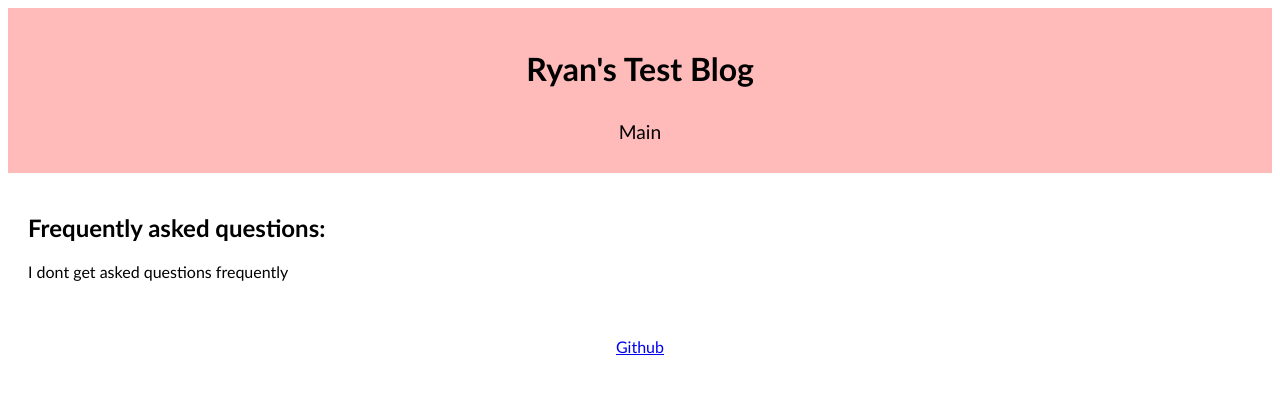
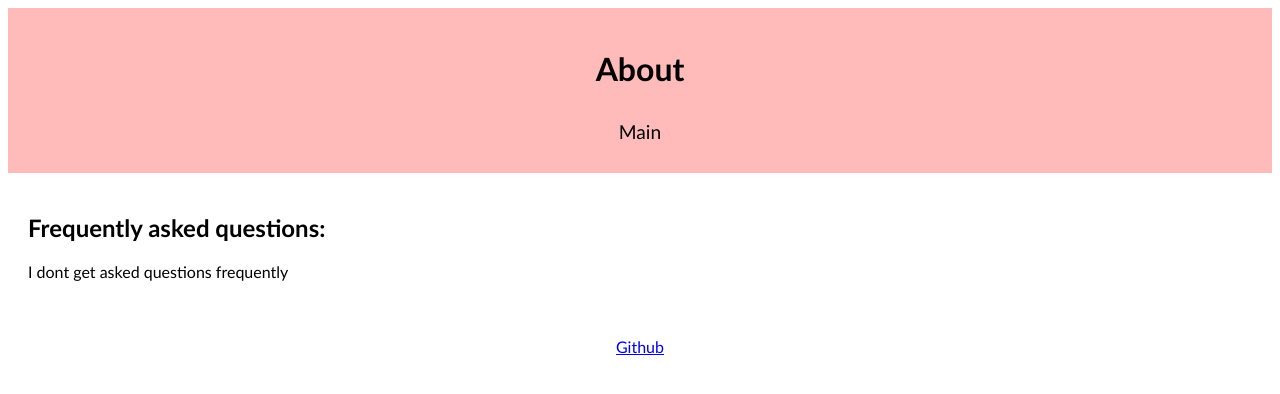
Before and after one commit to Ritrix/first_Website, a plain HTML site: page about.html in a window 1280 px wide. Drawn offline with Linux system fonts and the light colour scheme.

Commit message:
fix home and about

```diff
--- a/about.html
+++ b/about.html
@@ -2,13 +2,13 @@
 <html>
    <head>
         <link rel="stylesheet" href="CSS/style.css">
-        <title>Ryans Test Blog</title>
+        <title>Ryans Test Blog About</title>
    </head>
    <body>
 
 
     <header>
-        <h1>Ryan's Test Blog</h1>
+        <h1>About</h1>
         <nav>
             <a href="https://ritrix.github.io/first_Website/index">Main</a>
          </nav>
```
Also changed, not shown: home.html (+3 -2 lines).
